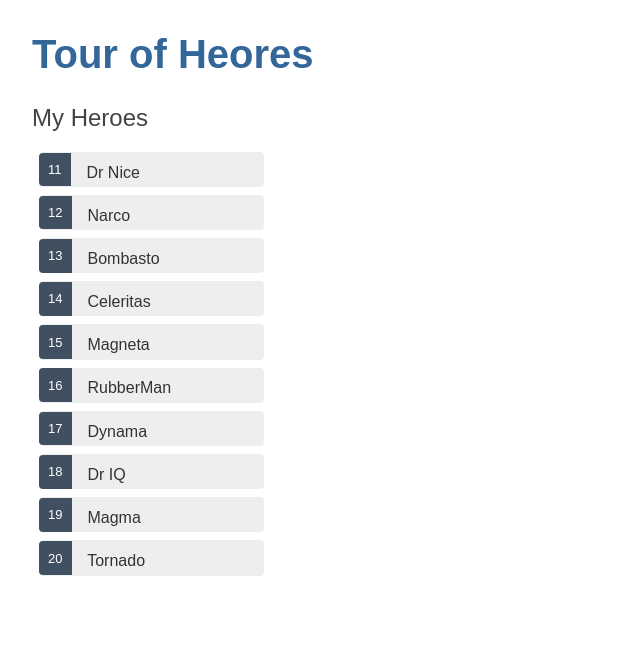
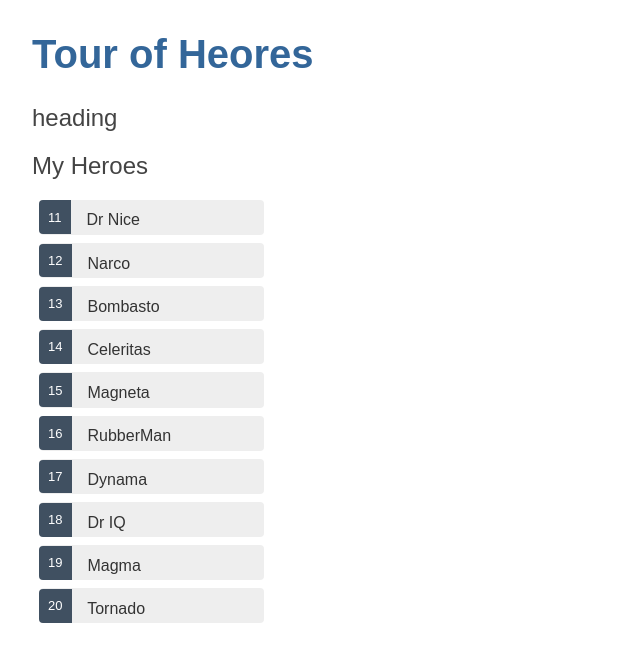
Before and after one commit to visheshparab/php-demo, an Angular app: page / in a window 1280 px wide. Shown: the top 662 px of the page, without its empty margins (0-640 px from the left). Built offline with nearby package versions, Linux system fonts and the light colour scheme.

Commit message:
added heading

```diff
--- a/src/app/app.component.html
+++ b/src/app/app.component.html
@@ -1,2 +1,3 @@
 <h1>{{title}}</h1>
+<h2>heading</h2>
 <app-heroes></app-heroes>
```
